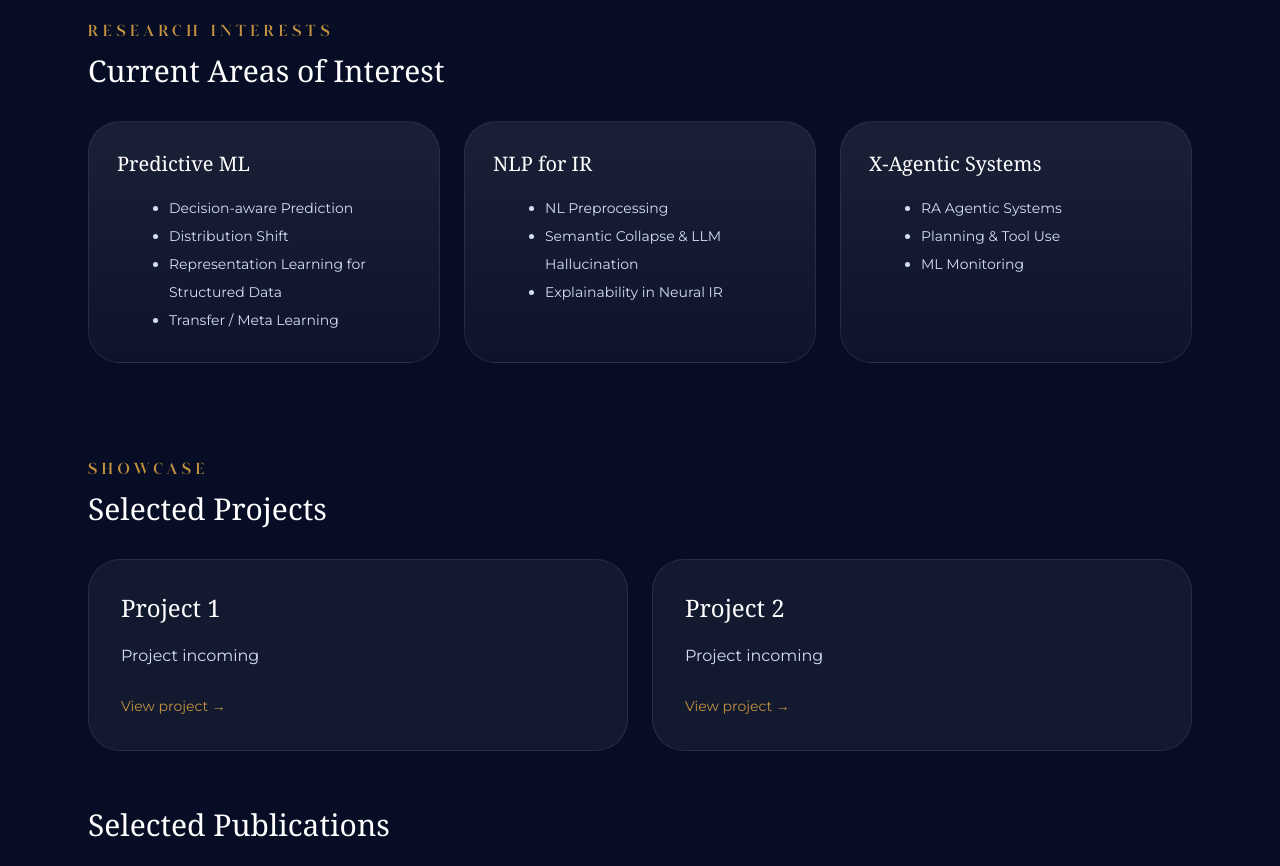
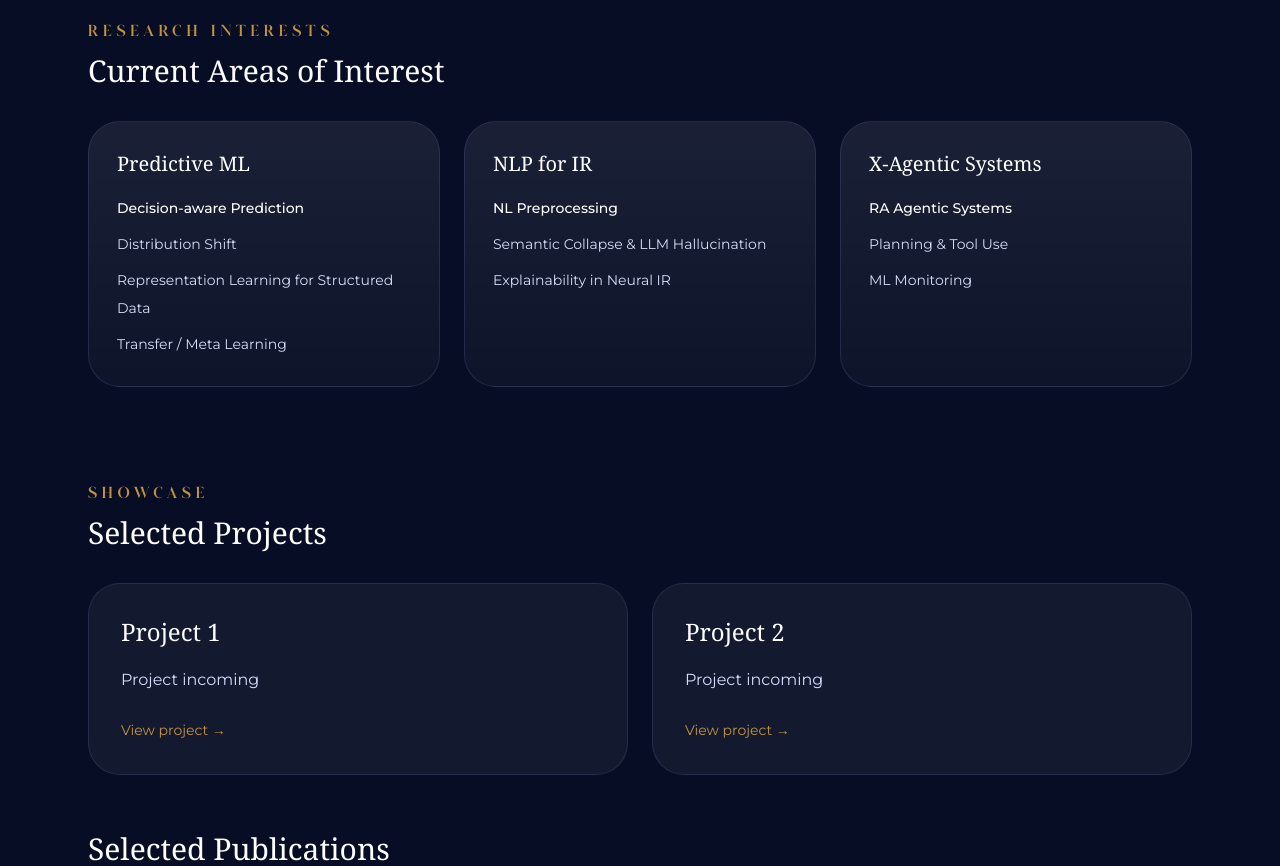
Before and after one commit to la-minoo/laminoo-site, a Next.js app: page / in a window 1280 px wide. Shown: the part 1320-2186 px from the top of the page. Built offline with nearby package versions, Linux system fonts and the light colour scheme.

Commit message:
research section refine, and tab title change

```diff
--- a/app/layout.tsx
+++ b/app/layout.tsx
@@ -13,8 +13,8 @@ const geistMono = Geist_Mono({
 });
 
 export const metadata: Metadata = {
-  title: 'Minoo La',
-  description: 'Personal academic website of Minoo La',
+  title: 'La Min Oo',
+  description: 'Academic personal website of Minoo La',
 }
 
 export default function RootLayout({
--- a/app/page.tsx
+++ b/app/page.tsx
@@ -382,31 +382,49 @@ export default function AcademicPersonalSite() {
             </h3>
           </div>
 					<div className="grid gap-6 md:grid-cols-3">
-            <div className="rounded-[2rem] border border-[#8ea0e8]/15 bg-gradient-to-b from-white/8 to-white/[0.03] p-7">
+
+						{/* Predictive ML */}
+						<div className="group rounded-[2rem] border border-[#8ea0e8]/15 bg-gradient-to-b from-white/8 to-white/[0.03] p-7
+						transition duration-300 hover:-translate-y-1 hover:shadow-xl hover:shadow-black/30">
+
 							<h4 className="font-serif text-xl text-white">Predictive ML</h4>
-              <ul className="mt-4 list-disc pl-13 text-sm leading-7 text-[#d5def8] font-[Montserrat]">
-                <li>Decision-aware Prediction</li>
+
+							<ul className="mt-4 space-y-2 text-sm leading-7 text-[#d5def8] font-[Montserrat]">
+								<li><span className="text-white font-medium">Decision-aware Prediction</span></li>
 								<li>Distribution Shift</li>
 								<li>Representation Learning for Structured Data</li>
 								<li>Transfer / Meta Learning</li>
 							</ul>
 						</div>
-            <div className="rounded-[2rem] border border-[#8ea0e8]/15 bg-gradient-to-b from-white/8 to-white/[0.03] p-7">
+
+
+						{/* NLP for IR */}
+						<div className="group rounded-[2rem] border border-[#8ea0e8]/15 bg-gradient-to-b from-white/8 to-white/[0.03] p-7
+						transition duration-300 hover:-translate-y-1 hover:shadow-xl hover:shadow-black/30">
+
 							<h4 className="font-serif text-xl text-white">NLP for IR</h4>
-              <ul className="mt-4 list-disc pl-13 text-sm leading-7 text-[#d5def8] font-[Montserrat]">
-                <li>NL Preprocessing</li>
+
+							<ul className="mt-4 space-y-2 text-sm leading-7 text-[#d5def8] font-[Montserrat]">
+								<li><span className="text-white font-medium">NL Preprocessing</span></li>
 								<li>Semantic Collapse &amp; LLM Hallucination</li>
 								<li>Explainability in Neural IR</li>
 							</ul>
 						</div>
-            <div className="rounded-[2rem] border border-[#8ea0e8]/15 bg-gradient-to-b from-white/8 to-white/[0.03] p-7">
+
+
+						{/* X-Agentic Systems */}
+						<div className="group rounded-[2rem] border border-[#8ea0e8]/15 bg-gradient-to-b from-white/8 to-white/[0.03] p-7
+						transition duration-300 hover:-translate-y-1 hover:shadow-xl hover:shadow-black/30">
+
 							<h4 className="font-serif text-xl text-white">X-Agentic Systems</h4>
-              <ul className="mt-4 list-disc pl-13 text-sm leading-7 text-[#d5def8] font-[Montserrat]">
-                <li>RA Agentic Systems</li>
+
+							<ul className="mt-4 space-y-2 text-sm leading-7 text-[#d5def8] font-[Montserrat]">
+								<li><span className="text-white font-medium">RA Agentic Systems</span></li>
 								<li>Planning &amp; Tool Use</li>
 								<li>ML Monitoring</li>
 							</ul>
 						</div>
+
 					</div>
         </section>
 
```
Lines whose indentation alone changed are shown as unchanged.
